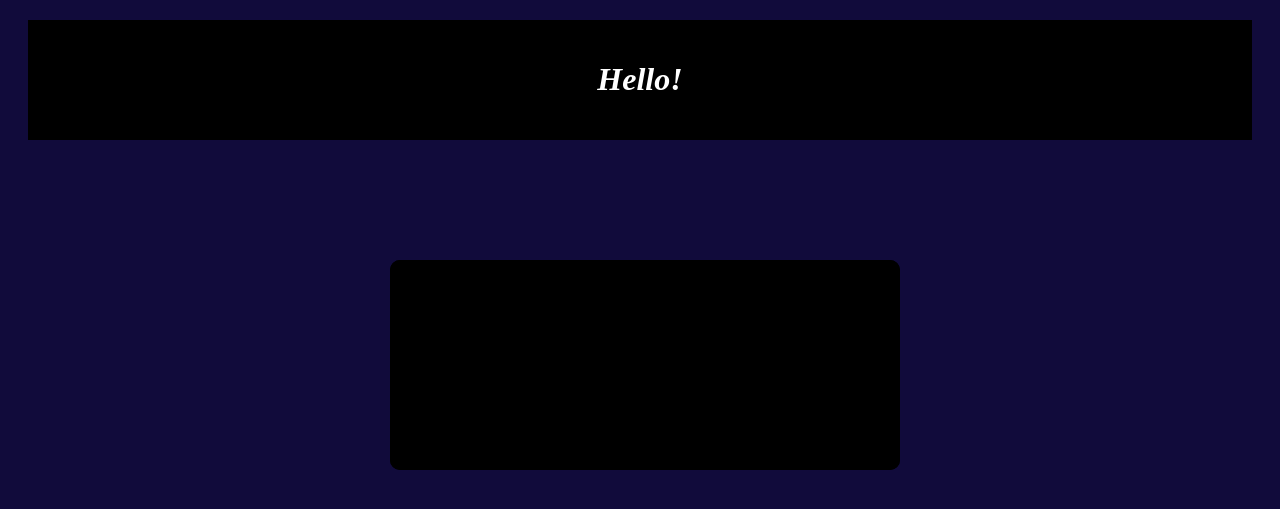
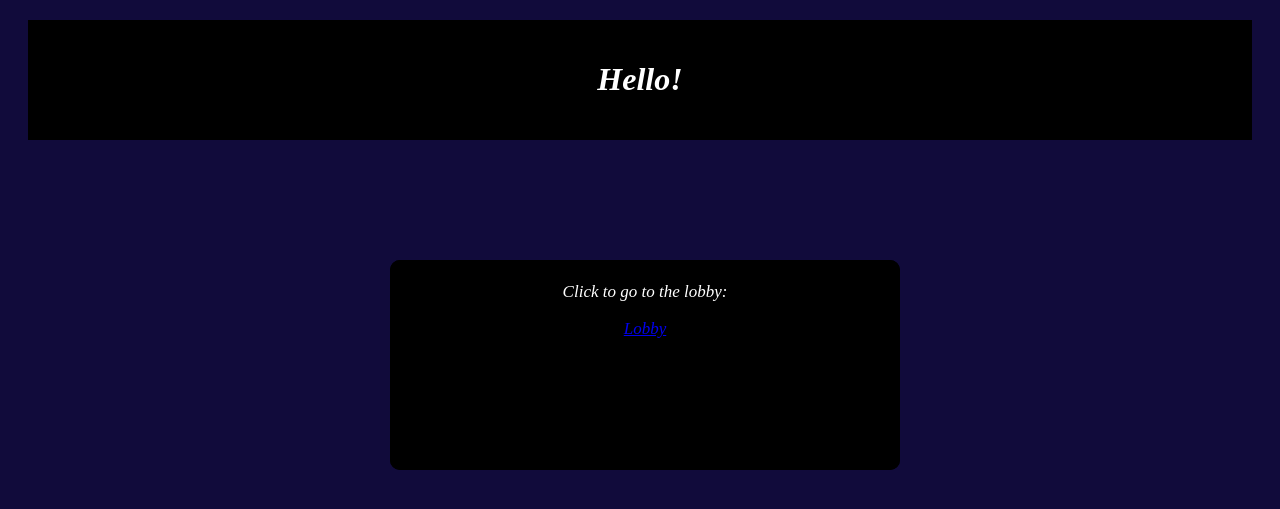
Before and after one commit to DanielKiernan/OldnOutdated, a Jekyll site: the page index.html, which Jekyll copies as it is, in a window 1280 px wide. Shown: the top 509 px of the page. Built offline with Jekyll 4.4.1, drawn with Linux system fonts in a browser that asks for light colours.

Commit message:
Link to lobby

```diff
--- a/index.html
+++ b/index.html
@@ -32,7 +32,8 @@
 		</div>
 
 		<div class = "Paragraph">
-
+			<p>Click to go to the lobby:</p>
+			<a href="lobby.php">Lobby</a>
 		</div>
 
 		<div class = "Socio">
```
